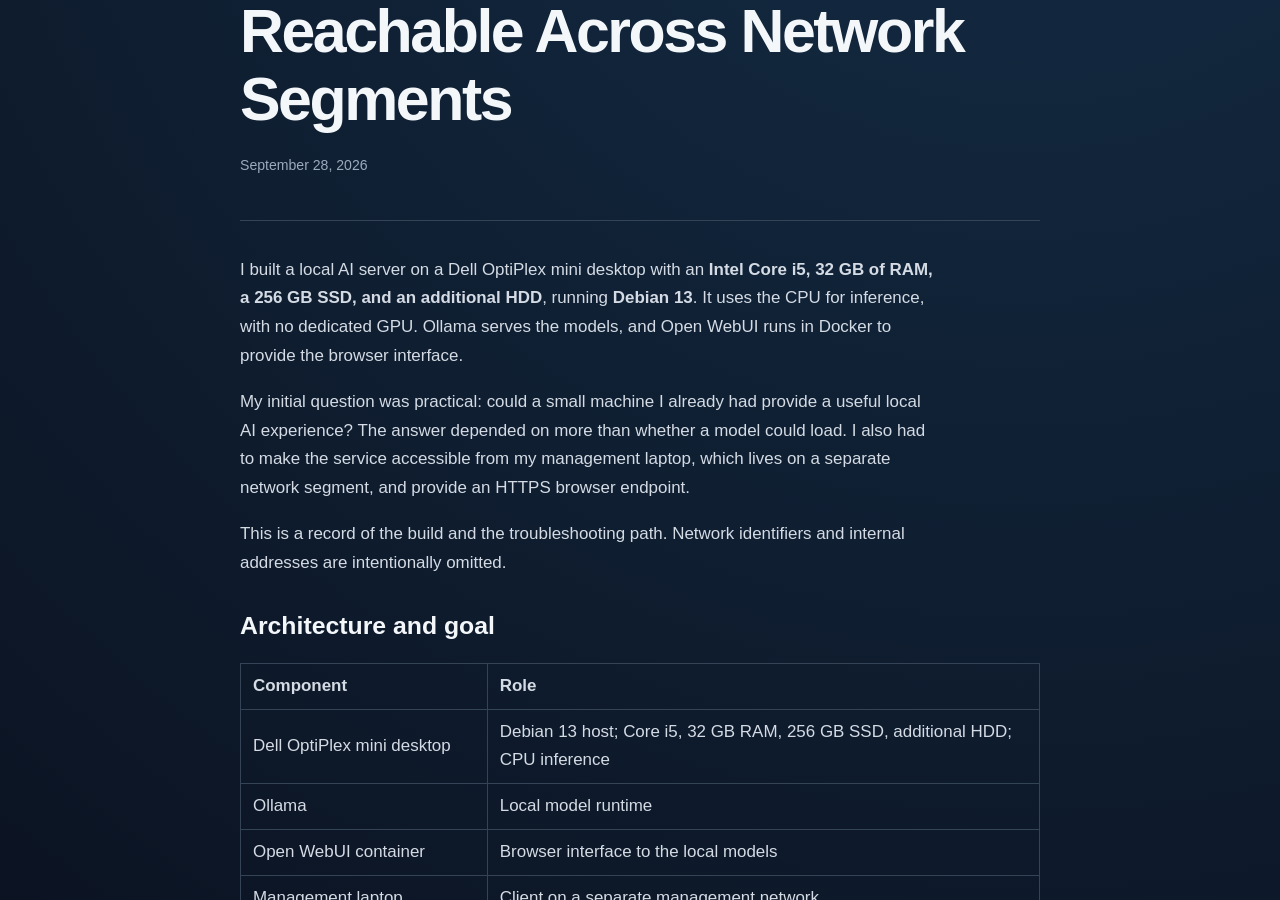
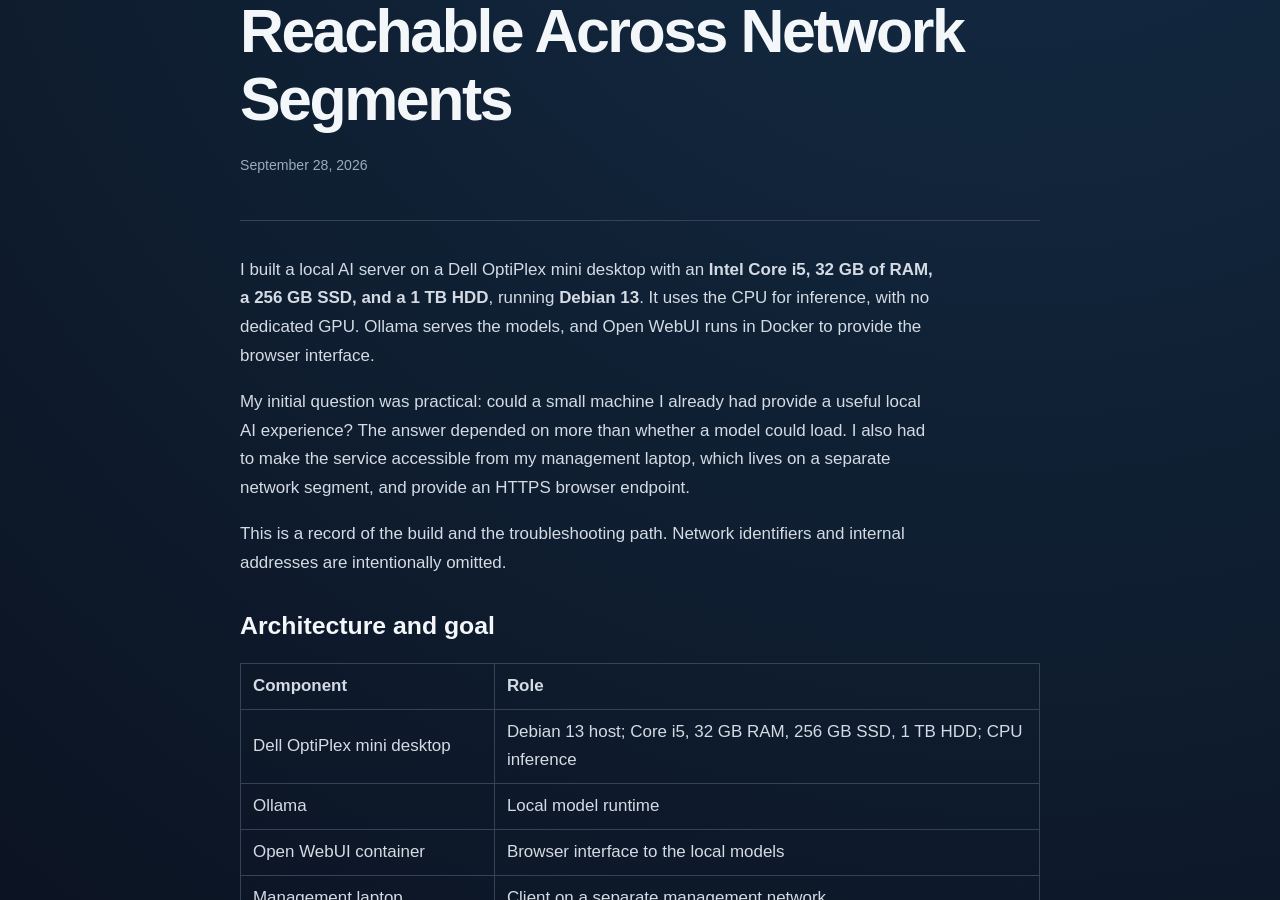
Before and after one commit to smykals/smykals.github.io, a Jekyll site: the page built from _posts/2026-09-28-cpu-only-local-ai-segmented-network.md, in a window 1280 px wide and 900 px high, scrolled down 374 px. Built offline with Jekyll 4.4.1, drawn with Linux system fonts in a browser that asks for light colours.

Commit message:
Specify 1 TB HDD in local AI server hardware

```diff
--- a/_posts/2026-09-28-cpu-only-local-ai-segmented-network.md
+++ b/_posts/2026-09-28-cpu-only-local-ai-segmented-network.md
@@ -6,7 +6,7 @@
 description: "A Dell OptiPlex running Debian 13, Ollama, and Open WebUI became a practical exercise in model sizing, segmented network access, firewall policy, and HTTPS."
 ---
 
-I built a local AI server on a Dell OptiPlex mini desktop with an **Intel Core i5, 32 GB of RAM, a 256 GB SSD, and an additional HDD**, running **Debian 13**. It uses the CPU for inference, with no dedicated GPU. Ollama serves the models, and Open WebUI runs in Docker to provide the browser interface.
+I built a local AI server on a Dell OptiPlex mini desktop with an **Intel Core i5, 32 GB of RAM, a 256 GB SSD, and a 1 TB HDD**, running **Debian 13**. It uses the CPU for inference, with no dedicated GPU. Ollama serves the models, and Open WebUI runs in Docker to provide the browser interface.
 
 My initial question was practical: could a small machine I already had provide a useful local AI experience? The answer depended on more than whether a model could load. I also had to make the service accessible from my management laptop, which lives on a separate network segment, and provide an HTTPS browser endpoint.
 
@@ -16,7 +16,7 @@
 
 | Component | Role |
 | --- | --- |
-| Dell OptiPlex mini desktop | Debian 13 host; Core i5, 32 GB RAM, 256 GB SSD, additional HDD; CPU inference |
+| Dell OptiPlex mini desktop | Debian 13 host; Core i5, 32 GB RAM, 256 GB SSD, 1 TB HDD; CPU inference |
 | Ollama | Local model runtime |
 | Open WebUI container | Browser interface to the local models |
 | Management laptop | Client on a separate management network |
```
